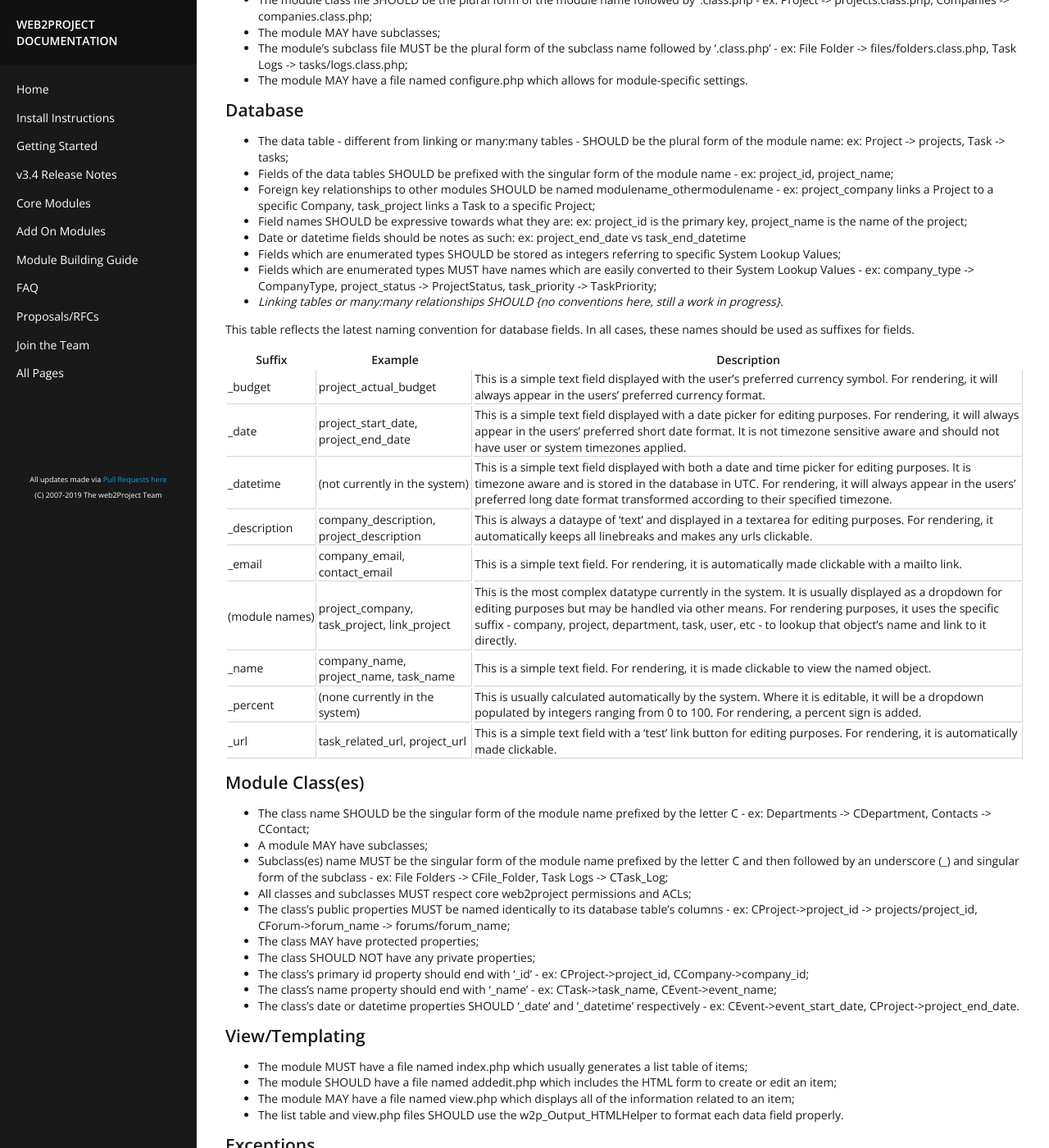
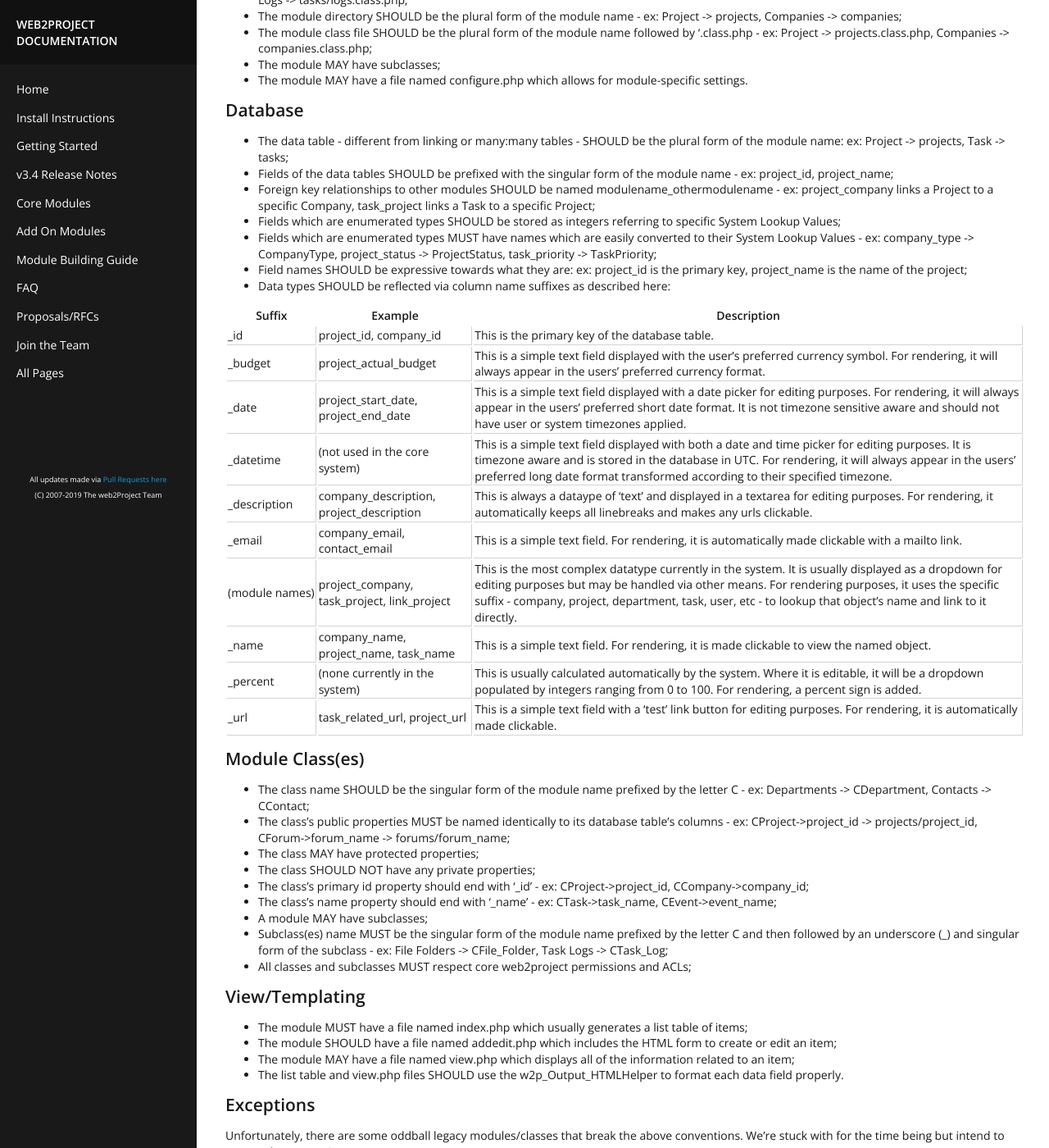
Before and after one commit to web2project/web2project.github.io, a Jekyll site: the page built from _docs/naming-conventions.md, in a window 1280 px wide and 1400 px high, scrolled down 381 px. Shown: the whole window at 82% size. Built offline with Jekyll 4.4.1, drawn with Linux system fonts in a browser that asks for light colours; some of the changed text lies outside the part shown.

Commit message:
Update naming-conventions.md

```diff
--- a/_docs/naming-conventions.md
+++ b/_docs/naming-conventions.md
@@ -16,10 +16,10 @@ There are three layers of the system that all interact together: the database, t
 * The module directory MUST be lower case alphanumeric with no special characters - ex: projects, links;
 * The module's files MUST be contained within its directory within the */modules/* directory exclusively;
 * The module MUST have a file named setup.php with a setup class that extends w2p_Core_Setup;
+* The module's subclass file MUST be the plural form of the subclass name followed by '.class.php' - ex: File Folder -> files/folders.class.php, Task Logs -> tasks/logs.class.php;
 * The module directory SHOULD be the plural form of the module name - ex: Project -> projects, Companies -> companies;
 * The module class file SHOULD be the plural form of the module name followed by '.class.php - ex: Project -> projects.class.php, Companies -> companies.class.php;
 * The module MAY have subclasses;
-* The module's subclass file MUST be the plural form of the subclass name followed by '.class.php' - ex: File Folder -> files/folders.class.php, Task Logs -> tasks/logs.class.php;
 * The module MAY have a file named configure.php which allows for module-specific settings.
 
 ## Database
@@ -27,19 +27,17 @@ There are three layers of the system that all interact together: the database, t
 * The data table - different from linking or many:many tables - SHOULD be the plural form of the module name: ex: Project -> projects, Task -> tasks;
 * Fields of the data tables SHOULD be prefixed with the singular form of the module name - ex: project_id, project_name;
 * Foreign key relationships to other modules SHOULD be named modulename_othermodulename - ex: project_company links a Project to a specific Company, task_project links a Task to a specific Project;
-* Field names SHOULD be expressive towards what they are: ex: project_id is the primary key, project_name is the name of the project;
-* Date or datetime fields should be notes as such: ex: project_end_date vs task_end_datetime
 * Fields which are enumerated types SHOULD be stored as integers referring to specific System Lookup Values;
 * Fields which are enumerated types MUST have names which are easily converted to their System Lookup Values - ex: company_type -> CompanyType, project_status -> ProjectStatus, task_priority -> TaskPriority;
-* *Linking tables or many:many relationships SHOULD {no conventions here, still a work in progress}.*
-
-This table reflects the latest naming convention for database fields. In all cases, these names should be used as suffixes for fields.
+* Field names SHOULD be expressive towards what they are: ex: project_id is the primary key, project_name is the name of the project;
+* Data types SHOULD be reflected via column name suffixes as described here:
 
 Suffix  | Example | Description
 ----- | ----- | -----
+_id | project_id, company_id | This is the primary key of the database table.
 _budget | project_actual_budget | This is a simple text field displayed with the user's preferred currency symbol. For rendering, it will always appear in the users' preferred currency format.
 _date | project_start_date, project_end_date | This is a simple text field displayed with a date picker for editing purposes. For rendering, it will always appear in the users' preferred short date format. It is not timezone sensitive aware and should not have user or system timezones applied.
-_datetime | (not currently in the system) | This is a simple text field displayed with both a date and time picker for editing purposes. It is timezone aware and is stored in the database in UTC. For rendering, it will always appear in the users' preferred long date format transformed according to their specified timezone.
+_datetime | (not used in the core system) | This is a simple text field displayed with both a date and time picker for editing purposes. It is timezone aware and is stored in the database in UTC. For rendering, it will always appear in the users' preferred long date format transformed according to their specified timezone.
 _description | company_description, project_description | This is always a dataype of 'text' and displayed in a textarea for editing purposes. For rendering, it automatically keeps all linebreaks and makes any urls clickable.
 _email | company_email, contact_email | This is a simple text field. For rendering, it is automatically made clickable with a mailto link.
 (module names) | project_company, task_project, link_project | This is the most complex datatype currently in the system. It is usually displayed as a dropdown for editing purposes but may be handled via other means. For rendering purposes, it uses the specific suffix - company, project, department, task, user, etc - to lookup that object's name and link to it directly.
@@ -50,15 +48,14 @@ _url | task_related_url, project_url | This is a simple text field with a 'test'
 ## Module Class(es)
 
 * The class name SHOULD be the singular form of the module name prefixed by the letter C - ex: Departments -> CDepartment, Contacts -> CContact;
-* A module MAY have subclasses;
-* Subclass(es) name MUST be the singular form of the module name prefixed by the letter C and then followed by an underscore (_) and singular form of the subclass - ex: File Folders -> CFile_Folder, Task Logs -> CTask_Log;
-* All classes and subclasses MUST respect core web2project permissions and ACLs;
 * The class's public properties MUST be named identically to its database table's columns - ex: CProject->project_id -> projects/project_id, CForum->forum_name -> forums/forum_name;
 * The class MAY have protected properties;
 * The class SHOULD NOT have any private properties;
 * The class's primary id property should end with '_id' - ex: CProject->project_id, CCompany->company_id;
 * The class's name property should end with '_name' - ex: CTask->task_name, CEvent->event_name;
-* The class's date or datetime properties SHOULD '_date' and '_datetime' respectively - ex: CEvent->event_start_date, CProject->project_end_date.
+* A module MAY have subclasses;
+* Subclass(es) name MUST be the singular form of the module name prefixed by the letter C and then followed by an underscore (_) and singular form of the subclass - ex: File Folders -> CFile_Folder, Task Logs -> CTask_Log;
+* All classes and subclasses MUST respect core web2project permissions and ACLs;
 
 ## View/Templating
 
```
